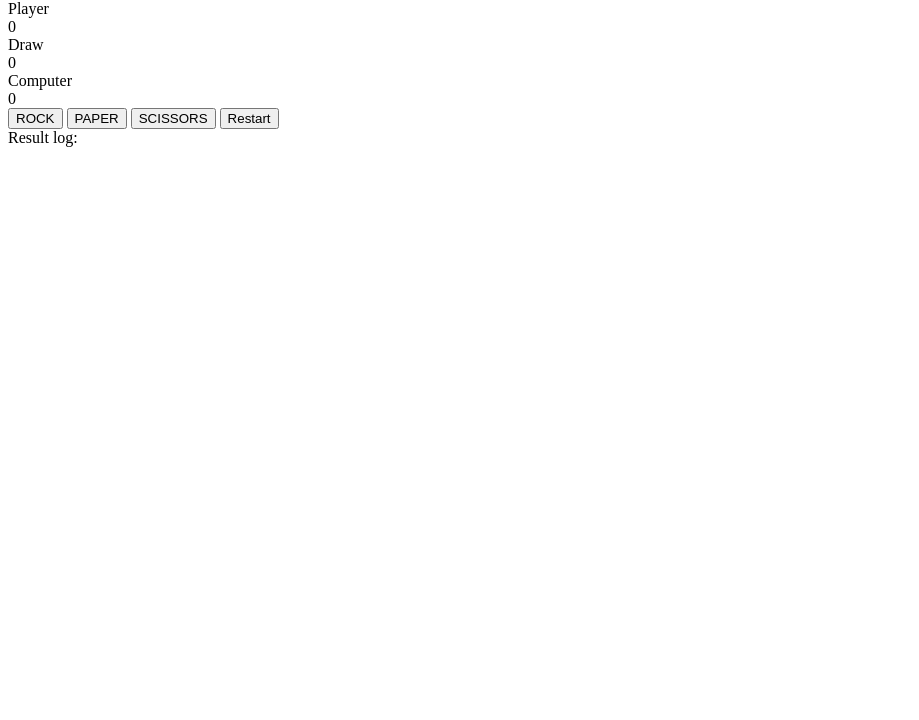
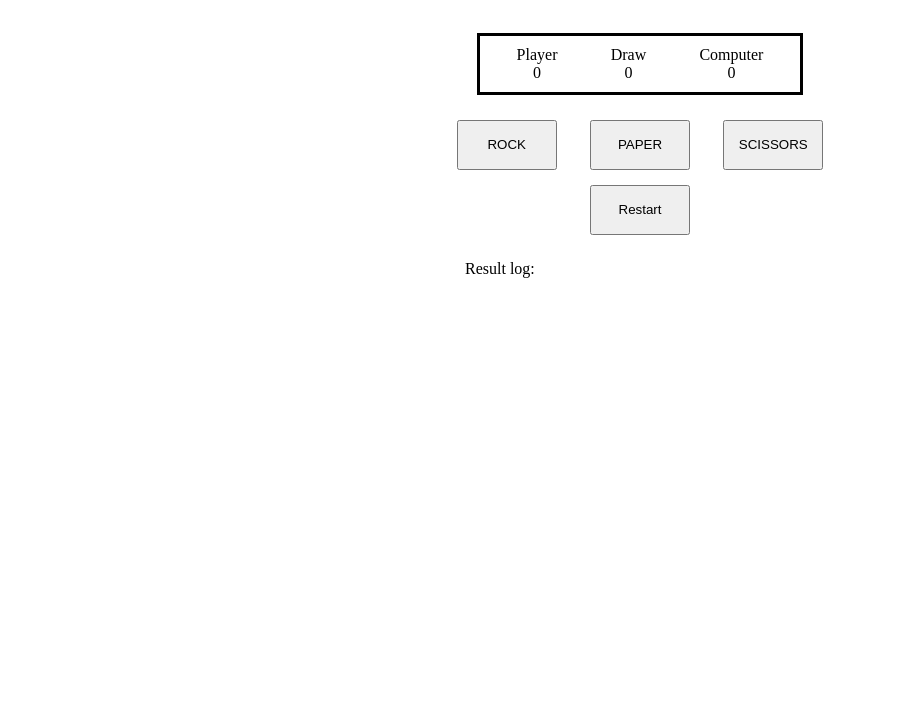
Before and after one commit to kane9028/Rock-Paper-Scissors, a plain HTML site: page index.html in a window 1280 px wide. Shown: the part 80-800 px from the top of the page, without its empty margins (0-919 px from the left). Drawn offline with Linux system fonts and the light colour scheme.

Commit message:
Edit index and Add style.css

```diff
--- a/index.html
+++ b/index.html
@@ -6,6 +6,7 @@
     <meta name="viewport" content="width=device-width, initial-scale=1.0" />
     <title>ROCK!PAPER!SCISSORS!</title>
     <script src="script.js" defer></script>
+    <link rel="stylesheet" href="/style.css">
   </head>
   <body>
     <h1 style="text-align: center;">Defeat Computer 5 times to Win!</h1>
@@ -29,8 +30,9 @@
       <button class="rock">ROCK</button>
       <button class="paper">PAPER</button>
       <button class="scissors">SCISSORS</button>
-      <button class="restart">Restart</button>
     </div>
+
+    <button class="restart">Restart</button>
 
     <div id="log">Result log:</div>
 
--- /dev/null
+++ b/style.css
@@ -0,0 +1,35 @@
+body {
+  display: flex;
+  flex-direction: column;
+  align-items: center;
+  gap: 15px;
+}
+
+#scorePanel {
+  display: flex;
+  justify-content:space-around ;
+  border-style: solid;
+  width: 300px;
+  padding: 10px;
+  margin: 10px;
+}
+
+.title,.score {
+  text-align: center;
+}
+
+#buttons {
+  display: flex;
+  justify-content: space-around;
+  width: 400px;
+}
+
+button {
+  width: 100px;
+  height: 50px;
+}
+
+#log {
+  width: 350px;
+  padding: 10px;
+}
```
